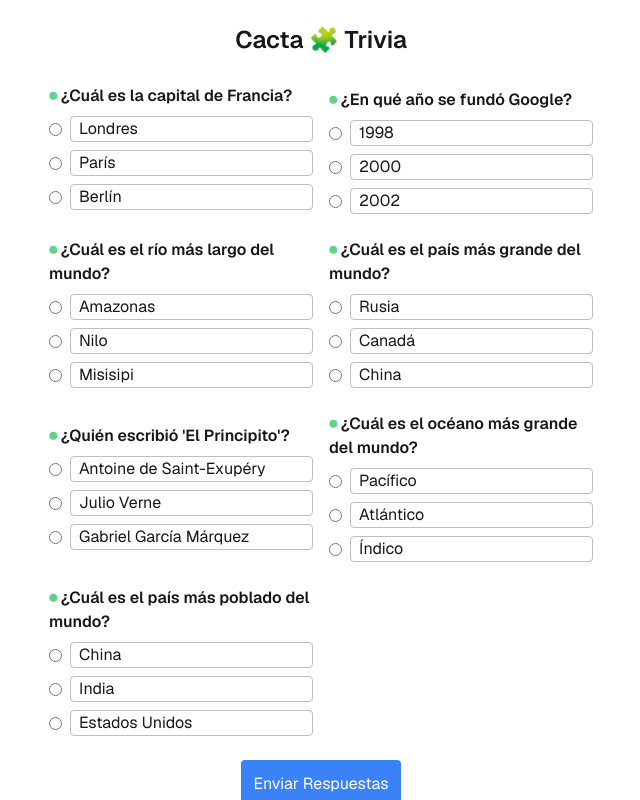
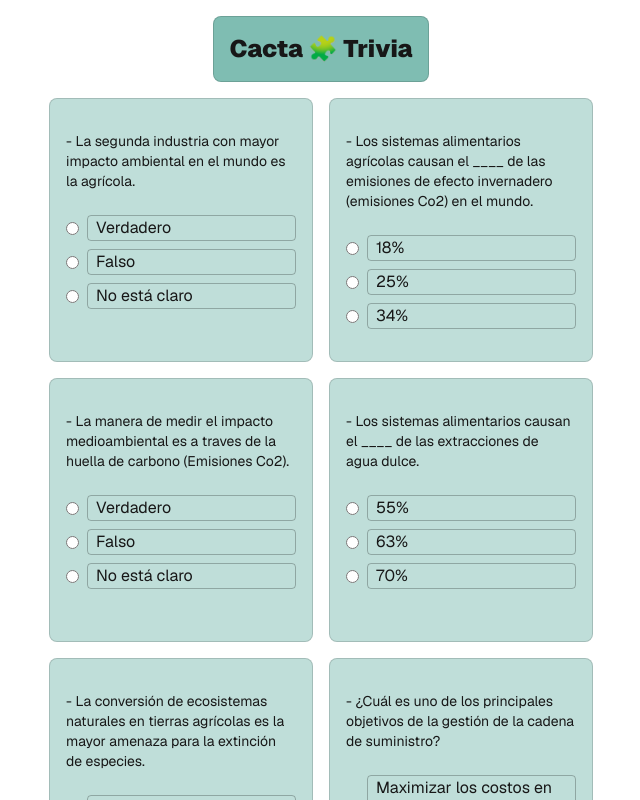
Before and after one commit to ezestom/next-trivia-cacta, a Next.js app: page /trivia in a window 1280 px wide. Shown: the top 800 px of the page, without its empty margins (319-959 px from the left). Built offline with nearby package versions, Linux system fonts and the light colour scheme.

Commit message:
Actualizar estilos de formularios y trivia: mejorar bordes, ajustar diseño y actualizar preguntas

```diff
--- a/app/components/Form.tsx
+++ b/app/components/Form.tsx
@@ -77,7 +77,7 @@ export const Form = () => {
          <label className="text-sm">
             Nombre y Apellido:
             <input
-               className="w-full p-2 border rounded"
+               className="w-full p-2 border rounded-xl"
                type="text"
                value={name}
                onChange={(e) => setName(e.target.value)}
@@ -88,7 +88,7 @@ export const Form = () => {
          <label className="text-sm">
             Email:
             <input
-               className="w-full p-2 border rounded"
+               className="w-full p-2 border rounded-xl"
                type="email"
                value={email}
                onChange={(e) => setEmail(e.target.value)}
@@ -99,7 +99,7 @@ export const Form = () => {
          <label className="text-sm">
             Teléfono:
             <input
-               className="w-full p-2 border rounded"
+               className="w-full p-2 border rounded-xl"
                type="text"
                value={phone}
                onChange={(e) => setPhone(e.target.value)}
@@ -111,7 +111,7 @@ export const Form = () => {
          <label className="text-sm">
             Compañía:
             <input
-               className="w-full p-2 border rounded"
+               className="w-full p-2 border rounded-xl"
                type="text"
                value={company}
                onChange={(e) => setCompany(e.target.value)}
@@ -122,7 +122,7 @@ export const Form = () => {
          <label className="text-sm">
             Sector:
             <input
-               className="w-full p-2 border rounded"
+               className="w-full p-2 border rounded-xl"
                type="text"
                value={sector}
                onChange={(e) => setSector(e.target.value)}
@@ -137,16 +137,16 @@ export const Form = () => {
                placeholder="Mensaje (opcional) max. 150 caracteres"
                maxLength={150}
                rows={4}
-               className="w-full p-2 border rounded resize-none"
+               className="w-full p-2 border rounded-xl resize-none"
             />
          </label>
          {
             loading ? (
-               <button className="bg-blue-500 text-white p-2 rounded hover:bg-blue-600" type="submit" disabled>
+               <button className="bg-blue-500 text-white p-2 rounded-xl hover:bg-blue-600 border border-black/15" type="submit" disabled>
                   Enviando...
                </button>
             ) : (
-               <button id="send" className="bg-blue-500 text-white p-2 rounded hover:bg-blue-600" type="submit">
+               <button id="send" className="bg-blue-500 text-white p-2 rounded-xl hover:bg-blue-600 border border-black/15" type="submit">
                   Ir a la trivia
                </button>
             )
--- a/app/page.tsx
+++ b/app/page.tsx
@@ -19,12 +19,12 @@ export default function Home() {
 
 
         <ol className="list-inside list-decimal text-sm text-left">
-          <li className="mb-1 text-pretty" >Participa por 1 de las 10 bonificaciones del <strong>25% off.</strong> </li>
+          <li className="mb-1 text-pretty" ><strong>Mide, mejora y lidera</strong> el camino hacia una agricultura más sostenible.</li>
           <li className="mb-1 text-pretty" >
-            Completa el formulario y haz clic en <strong>Ir a la trivia.</strong>
+            ¡Participa en nuestra trivia y obtén <strong>1 medición gratuita!</strong>
           </li>
           <li className="mb-1 text-pretty" >
-            Los ganadores, recibirán un email con <strong>la bonificación.</strong>
+            No te pierdas el gran anuncio del ganador este <strong>31 de marzo de 2025</strong> en nuestras redes sociales.
           </li>
         </ol>
         <Form />
--- a/app/thanks/page.tsx
+++ b/app/thanks/page.tsx
@@ -15,6 +15,7 @@ export default function Gracias() {
 
 	return (
 		<main className="container mx-auto p-4 text-center flex items-center justify-center flex-col h-screen">
+			<div className="bg-[#007d67]/50 rounded-lg text-center px-4 py-8 border border-black/15">
 				<Image
 					className="max-w-[125px] mx-auto pb-4"
 					src="/logoTrivia.png"
@@ -30,6 +31,7 @@ export default function Gracias() {
 				<p className="mb-4">
 					Tus respuestas han sido registradas correctamente.
 				</p>
+			</div>
 		</main>
 	);
 }
--- a/app/trivia/page.tsx
+++ b/app/trivia/page.tsx
@@ -5,46 +5,52 @@ import { useState, useEffect } from "react";
 const questions = [
    {
       id: "q1",
-      question: "¿Cuál es la capital de Francia?",
-      options: ["Londres", "París", "Berlín"],
-      correctAnswer: 1, // Indice de la respuesta correcta (en este caso, "París")
+      question: "La segunda industria con mayor impacto ambiental en el mundo es la agrícola.",
+      options: ["Verdadero", "Falso", "No está claro"],
+      correctAnswer: 0, // "Verdadero"
    },
    {
       id: "q2",
-      question: "¿En qué año se fundó Google?",
-      options: ["1998", "2000", "2002"],
-      correctAnswer: 0, // "1998"
+      question: "Los sistemas alimentarios agrícolas causan el ____ de las emisiones de efecto invernadero (emisiones Co2) en el mundo.",
+      options: ["18%", "25%", "34%"],
+      correctAnswer: 2, // "34%"
    },
    {
       id: "q3",
-      question: "¿Cuál es el río más largo del mundo?",
-      options: ["Amazonas", "Nilo", "Misisipi"],
-      correctAnswer: 0, // "Amazonas"
+      question: "La manera de medir el impacto medioambiental es a traves de la huella de carbono (Emisiones Co2).",
+      options: ["Verdadero", "Falso", "No está claro"],
+      correctAnswer: 1, // "Falso"
    },
    {
       id: "q4",
-      question: "¿Cuál es el país más grande del mundo?",
-      options: ["Rusia", "Canadá", "China"],
-      correctAnswer: 0, // "Rusia"
+      question: "Los sistemas alimentarios causan el ____ de las extracciones de agua dulce.",
+      options: ["55%", "63%", "70%"],
+      correctAnswer: 2, // "70%"
    },
    {
       id: "q5",
-      question: "¿Quién escribió 'El Principito'?",
-      options: ["Antoine de Saint-Exupéry", "Julio Verne", "Gabriel García Márquez"],
-      correctAnswer: 0, // "Antoine de Saint-Exupéry"
+      question: "La conversión de ecosistemas naturales en tierras agrícolas es la mayor amenaza para la extinción de especies.",
+      options: ["Verdadero", "Falso", "No está claro"],
+      correctAnswer: 0, // "Verdadero"
    },
    {
       id: "q6",
-      question: "¿Cuál es el océano más grande del mundo?",
-      options: ["Pacífico", "Atlántico", "Índico"],
-      correctAnswer: 0, // "Pacífico"
+      question: "¿Cuál es uno de los principales objetivos de la gestión de la cadena de suministro?",
+      options: ["Maximizar los costos en todas las etapas del proceso.", "Coordinar y fusionar elementos cruciales para la producción.", "inimizar el valor en cada etapa del proceso."],
+      correctAnswer: 1, // "Coordinar y fusionar elementos cruciales para la producción."
    },
    {
       id: "q7",
-      question: "¿Cuál es el país más poblado del mundo?",
-      options: ["China", "India", "Estados Unidos"],
-      correctAnswer: 0, // "China"
+      question: "Definición de desarrollo sustentable según la Comisión Mundial sobre el Medio Ambiente y el Desarrollo.",
+      options: ["La sostenibilidad significa no usar ningún recurso natural para evitar el daño al planeta. ", "Si un negocio es rentable, entonces es sostenible porque puede mantenerse en el tiempo. ", "Desarrollo que satisface las necesidades del presente sin comprometer la capacidad de las futuras generaciones para satisfacer sus propias necesidades."],
+      correctAnswer: 2, // "Desarrollo que satisface las necesidades del presente sin comprometer la capacidad de las futuras generaciones para satisfacer sus propias necesidades."
    },
+   {
+      id: "q8",
+      question: "¿Cuál es el propósito principal del informe de sostenibilidad?",
+      options: ["omentar un enfoque más coherente y eficiente en el reporting corporativo.", "Influenciar la percepción pública y mejorar la reputación de la empresa. ", "Brindar información sobre el impacto de sus políticas en la sociedad y el medio ambiente. "],
+      correctAnswer: 2, // "Brindar información sobre el impacto de sus políticas en la sociedad y el medio ambiente. "
+   }
 ];
 
 export default function TriviaForm() {
@@ -160,14 +166,14 @@ export default function TriviaForm() {
    const formatScore = (score: number) => score.toFixed(2).replace(".", ",") + "%";
 
    return (
-      <section className="flex flex-col items-center justify-start min-h-screen font-[family-name:var(--font-geist-sans)] px-4 h-dvh">
-         <h2 className="text-2xl font-semibold text-center py-6">Cacta 🧩 Trivia </h2>
+      <section className="flex flex-col items-center justify-start min-h-screen font-[family-name:var(--font-geist-sans)] h-dvh">
+         <h2 className="text-2xl font-black bg-[#007d67]/50 rounded-lg text-center p-4 my-4 border border-black/15">Cacta 🧩 Trivia </h2>
 
-         <form onSubmit={handleSubmit} className="space-y-2 grid md:grid-cols-2 place-items-center gap-4 max-w-xl mx-auto px-4">
+         <form onSubmit={handleSubmit} className="grid grid-cols-2 grid-rows-2  place-items-start gap-4 max-w-xl mx-auto px-4">
             {questions.map((q) => (
-               <div key={q.id} className="space-y-2 w-full">
-                  <p className="font-semibold text-start">
-                     <span className="text-green-500 animate-pulse delay-700 duration-300 ease-in-out">⏺ </span>{q.question}
+               <div key={q.id} className="space-y-2 w-full bg-[#007d67]/25 rounded-lg px-4 h-full py-8 border border-black/15">
+                  <p className="font-normal pb-4 text-pretty text-start justify-start text-sm">
+                     <span className="text-green-500 animate-pulse delay-700 duration-300 ease-in-out"> </span> - {q.question}
                   </p>
                   {q.options.map((option, index) => {
                      const isSelected = answers[q.id] === index;
@@ -192,8 +198,8 @@ export default function TriviaForm() {
                   })}
                </div>
             ))}
-            <div className="w-full flex items-center justify-center col-span-2">
-               <button type="submit" className="bg-blue-500 text-white p-3 rounded hover:bg-blue-600 w-full md:w-auto">
+            <div className="w-full flex items-center justify-center col-span-2 pb-8">
+               <button type="submit" className="bg-blue-500 text-white p-3 rounded-xl hover:bg-blue-600 w-full md:w-auto border border-black/15">
                   Enviar Respuestas
                </button>
             </div>
```
Also changed, not shown: 2 other files (tests, documents, lock files or other folders). Lines whose indentation alone changed are shown as unchanged.
